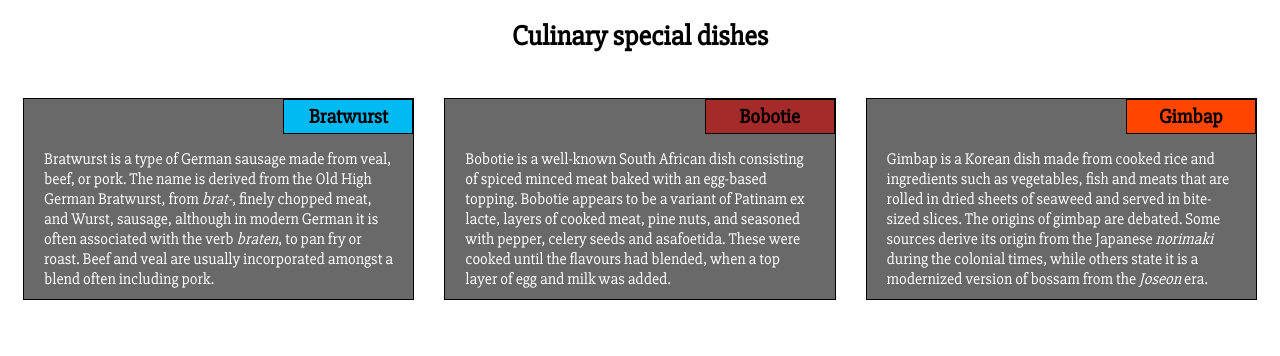
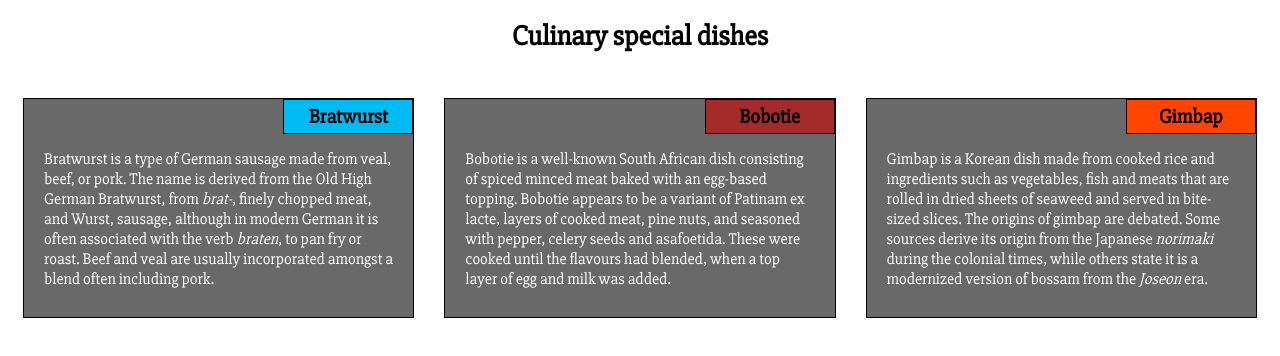
Before and after one commit to pistazie28/coursera-test, a plain HTML site: page mod2-solution/index.html in a window 1280 px wide. Drawn offline with Linux system fonts and the light colour scheme.

Commit message:
updated css file

```diff
--- a/mod2-solution/css/mod2.css
+++ b/mod2-solution/css/mod2.css
@@ -38,7 +38,8 @@ h1 {
 }
 
 .gray {
-	display: inline-block;
+	height: 220px;
+	overflow: hidden;
 	background-color: #696969;
 	border: 1px solid black;
 	padding: 0;
```
